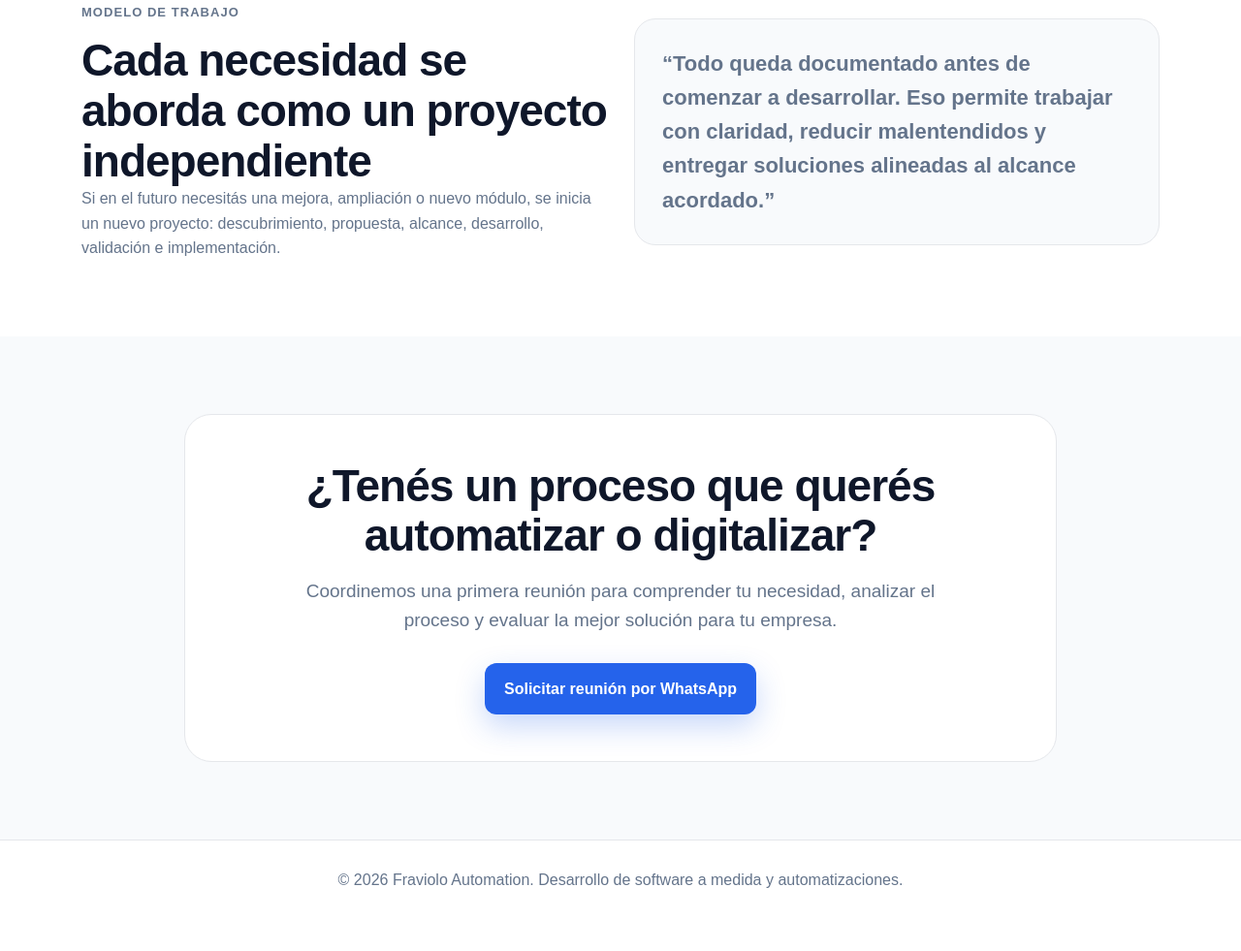
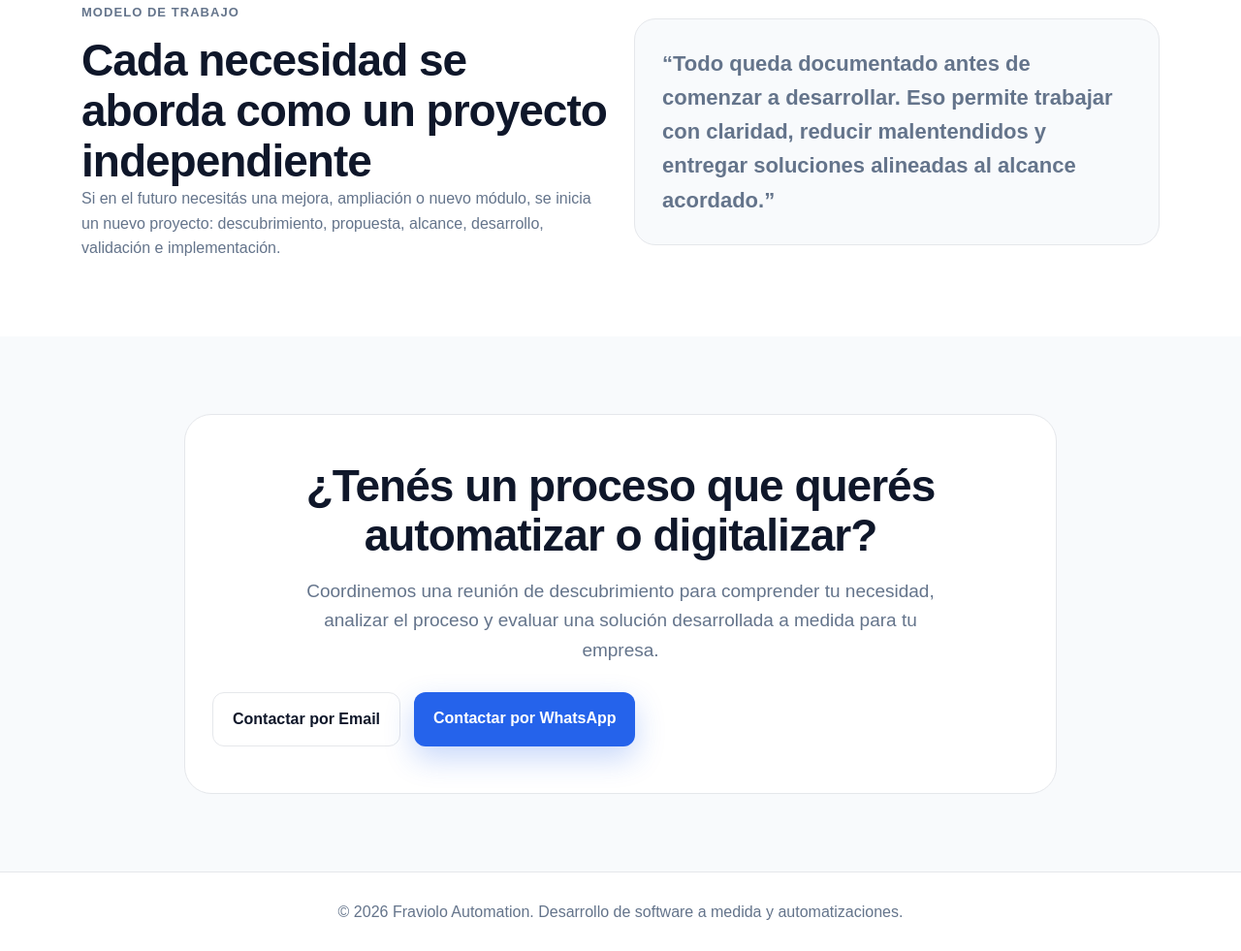
Before and after one commit to feliperaviolo/portafolio, a plain HTML site: page index.html in a window 1280 px wide. Shown: the part 2953-3934 px from the top of the page at 97% size. Before the commit the page ends 3902 px from the top, so only its background shows below. Drawn offline with Linux system fonts and the light colour scheme.

Commit message:
Update index.html
mismo

```diff
--- a/index.html
+++ b/index.html
@@ -138,16 +138,24 @@
     <h2>¿Tenés un proceso que querés automatizar o digitalizar?</h2>
 
     <p>
-       Coordinemos una primera reunión para comprender tu necesidad,
-       analizar el proceso y evaluar la mejor solución para tu empresa.
+      Coordinemos una reunión de descubrimiento para comprender tu necesidad,
+      analizar el proceso y evaluar una solución desarrollada a medida para tu empresa.
     </p>
+
+    <div class="hero-buttons">
+      <a
+        href="mailto:fraviolo.automation@gmail.com?subject=Consulta%20por%20desarrollo%20de%20software%20a%20medida"
+        class="btn-secondary">
+        Contactar por Email
+      </a>
 
       <a
         href="https://wa.me/543518019301?text=Hola%20Felipe,%20vi%20la%20p%C3%A1gina%20de%20Fraviolo%20Automation%20y%20me%20gustar%C3%ADa%20coordinar%20una%20reuni%C3%B3n."
         target="_blank"
         class="btn-primary">
-       Solicitar reunión por WhatsApp
+        Contactar por WhatsApp
       </a>
+    </div>
   </div>
 </section>
   </main>
```
Lines whose indentation alone changed are shown as unchanged.
